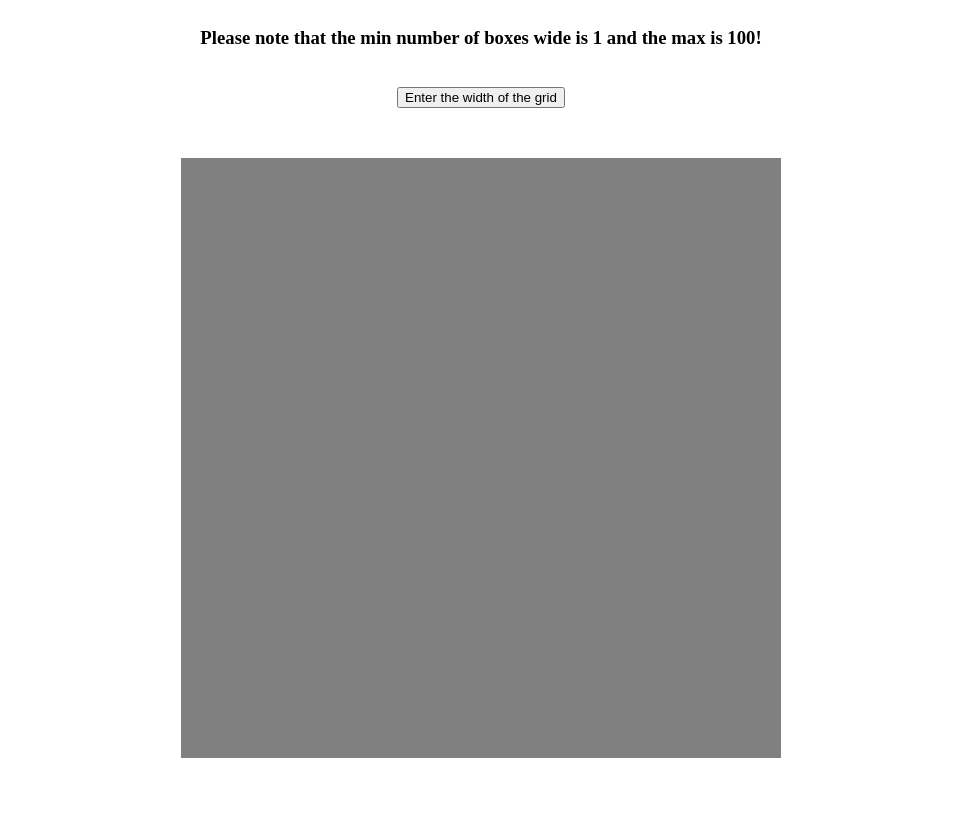
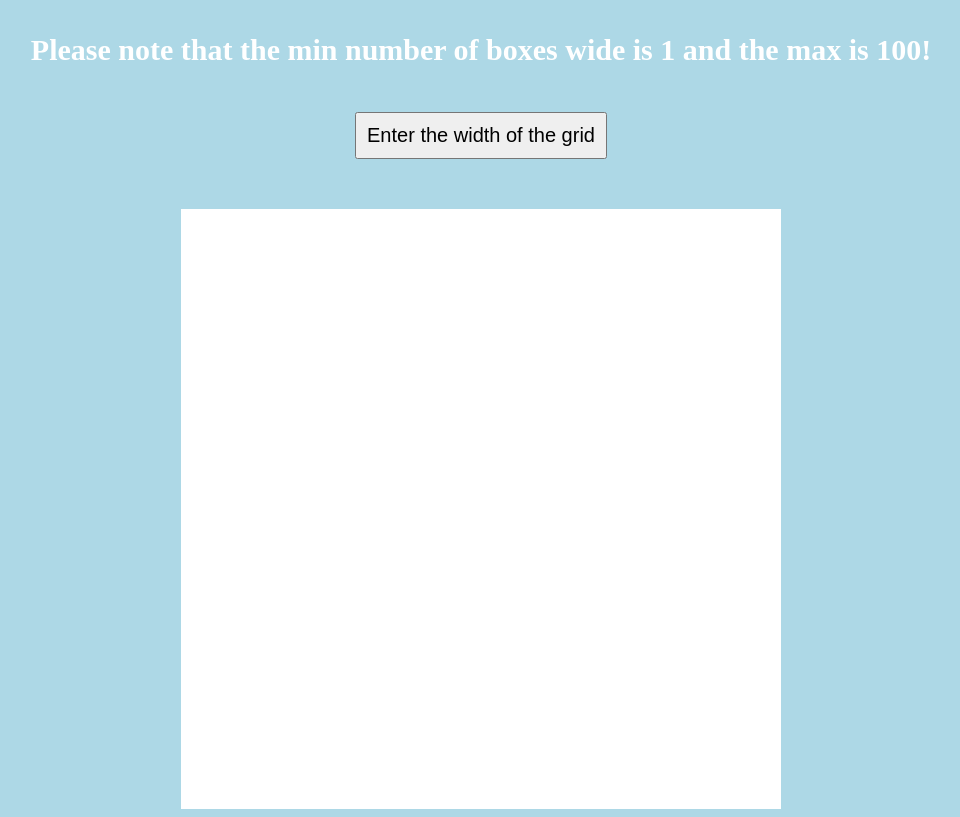
Before and after one commit to gdp7zt/Odin-EtchASketch, a plain HTML site: page index.html in a window 1280 px wide. Shown: the whole page, without its empty margins (159-1119 px from the left). Drawn offline with Linux system fonts and the light colour scheme.

Commit message:
Changed Color Scheme

```diff
--- a/index.html
+++ b/index.html
@@ -9,7 +9,7 @@
     <title>Etch-A-Sketch</title>
 </head>
 <body>
-    <h3>Please note that the min number of boxes wide is 1 and the max is 100!</h3>
+    <h2>Please note that the min number of boxes wide is 1 and the max is 100!</h3>
     <div class="button"><button>Enter the width of the grid</button></div>
     <div class="container"></div>
 </body>
--- a/style.css
+++ b/style.css
@@ -3,35 +3,41 @@ body{
     flex-direction: column;
     justify-content: center;
     align-items: center;
+    background-color: lightblue;
 }
 
 .container{
     height: 600px;
     width: 600px;
     display: flex;
-    background-color: aqua;
-
-
 }
 
 .across{
     display: flex;
     flex-direction: column;
     flex: 1;
-    background-color: gray;
-
 }
 
 .down{
     flex: 1;
-    background-color: gray;
+    background-color: white;
 }
 
 .hover{
-    background-color: yellow;
+    background-color: black;
 }
 
 .button{
     margin-top: 20px;
     margin-bottom: 50px;
 }
+
+button{
+    padding: 10px;
+    font-size: 20px;
+}
+
+h2{
+    color: white;
+    font-size: 30px;
+}
```
